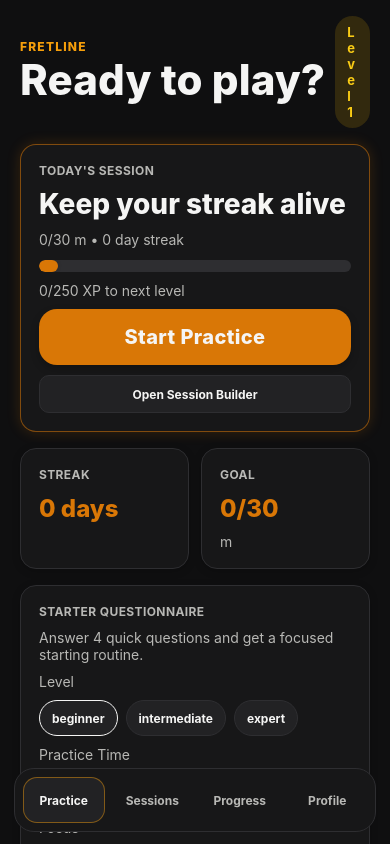
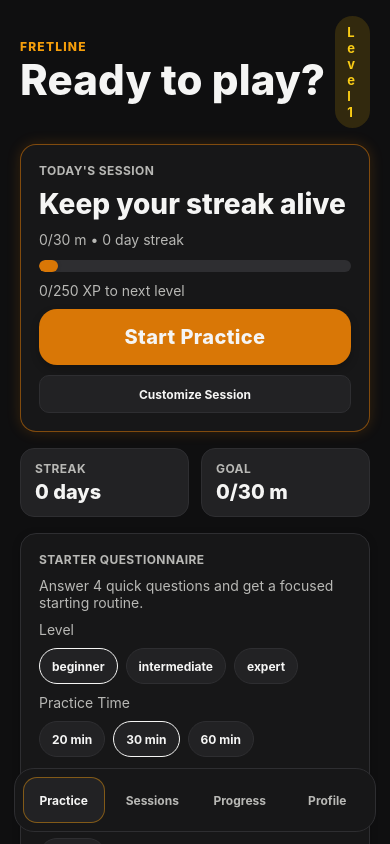
Before and after one commit to liccioni/guitar-practice-app, a React Native app: screen / in a window 390 px wide. Built offline with nearby package versions, Linux system fonts and the light colour scheme; what react-native-worklets would draw is missing.

Commit message:
feat(home): strengthen dashboard hierarchy and reduce card clutter

```diff
--- a/App.tsx
+++ b/App.tsx
@@ -1223,6 +1223,7 @@ export default function App() {
               onApplyOnboardingSuggestion={applyOnboardingSuggestionToBuilder}
               onResetOnboarding={resetOnboardingQuestionnaire}
               onStartPractice={startPracticeFlow}
+              onOpenSessions={() => setScreen("sessions")}
             />
           ) : null}
 
@@ -1374,6 +1375,7 @@ function HomeDashboard(props: {
   onApplyOnboardingSuggestion: () => void;
   onResetOnboarding: () => void;
   onStartPractice: () => void;
+  onOpenSessions: () => void;
 }) {
   const {
     levelState,
@@ -1400,6 +1402,7 @@ function HomeDashboard(props: {
     onApplyOnboardingSuggestion,
     onResetOnboarding,
     onStartPractice,
+    onOpenSessions,
   } = props;
 
   const [timeInput, setTimeInput] = useState(reminderTime);
@@ -1483,26 +1486,25 @@ function HomeDashboard(props: {
 
         <TouchableOpacity
           style={styles.smallActionButton}
-          onPress={onStartPractice}
+          onPress={onOpenSessions}
           accessibilityRole="button"
           testID="home-quick-start-practice"
         >
-          <Text style={styles.smallActionText}>Open Session Builder</Text>
+          <Text style={styles.smallActionText}>Customize Session</Text>
         </TouchableOpacity>
       </GlowCard>
 
       <View style={styles.homeStatStrip}>
-        <GlowCard style={styles.flexCard}>
-          <Text style={styles.cardLabel}>Streak</Text>
-          <Text style={styles.bigValue}>{streak} days</Text>
-        </GlowCard>
-        <GlowCard style={styles.flexCard}>
-          <Text style={styles.cardLabel}>Goal</Text>
-          <Text style={styles.bigValue}>
-            {goalCurrentValue}/{goalTarget}
+        <View style={styles.statChip}>
+          <Text style={styles.statChipLabel}>Streak</Text>
+          <Text style={styles.statChipValue}>{streak} days</Text>
+        </View>
+        <View style={styles.statChip}>
+          <Text style={styles.statChipLabel}>Goal</Text>
+          <Text style={styles.statChipValue}>
+            {goalCurrentValue}/{goalTarget} {goalUnitLabel}
           </Text>
-          <Text style={styles.helperText}>{goalUnitLabel}</Text>
-        </GlowCard>
+        </View>
       </View>
 
       <GlowCard>
@@ -1663,7 +1665,7 @@ function HomeDashboard(props: {
       </GlowCard>
 
       <GlowCard>
-        <Text style={styles.cardLabel}>Weekly Summary</Text>
+        <Text style={styles.cardLabel}>Progress Snapshot</Text>
         <Text style={styles.helperText}>
           {weeklySummary.weekMinutes} min this week ({weeklySummary.weekMinutesDelta >= 0 ? "+" : ""}
           {weeklySummary.weekMinutesDelta} vs last week)
@@ -1674,9 +1676,7 @@ function HomeDashboard(props: {
         <Text style={styles.helperText}>
           {weeklySummary.completionRatePercent}% completion • Avg {weeklySummary.avgSessionMinutes} min/session
         </Text>
-      </GlowCard>
-
-      <GlowCard>
+        <View style={styles.cardSectionDivider} />
         <Text style={styles.cardLabel}>Recent Sessions</Text>
         {sessionInsights.length === 0 ? (
           <Text style={styles.helperText}>No sessions yet. Start one to unlock progress tracking.</Text>
@@ -2781,14 +2781,27 @@ const styles = StyleSheet.create({
     flexDirection: "row",
     gap: 12,
   },
-  flexCard: {
+  statChip: {
     flex: 1,
-  },
-  bigValue: {
-    color: COLORS.accent,
-    fontSize: 24,
+    borderRadius: 14,
+    borderWidth: 1,
+    borderColor: COLORS.divider,
+    backgroundColor: COLORS.cardSoft,
+    paddingVertical: 12,
+    paddingHorizontal: 14,
+    gap: 4,
+  },
+  statChipLabel: {
+    color: COLORS.muted,
+    fontSize: 12,
+    fontWeight: "700",
+    letterSpacing: 0.4,
+    textTransform: "uppercase",
+  },
+  statChipValue: {
+    color: COLORS.text,
+    fontSize: 20,
     fontWeight: "800",
-    marginTop: 2,
   },
   ringText: {
     color: COLORS.text,
@@ -3271,6 +3284,11 @@ const styles = StyleSheet.create({
     borderTopColor: COLORS.divider,
     paddingTop: 8,
   },
+  cardSectionDivider: {
+    height: 1,
+    backgroundColor: COLORS.divider,
+    marginVertical: 4,
+  },
   sessionsList: {
     gap: 12,
     paddingBottom: 24,
```
